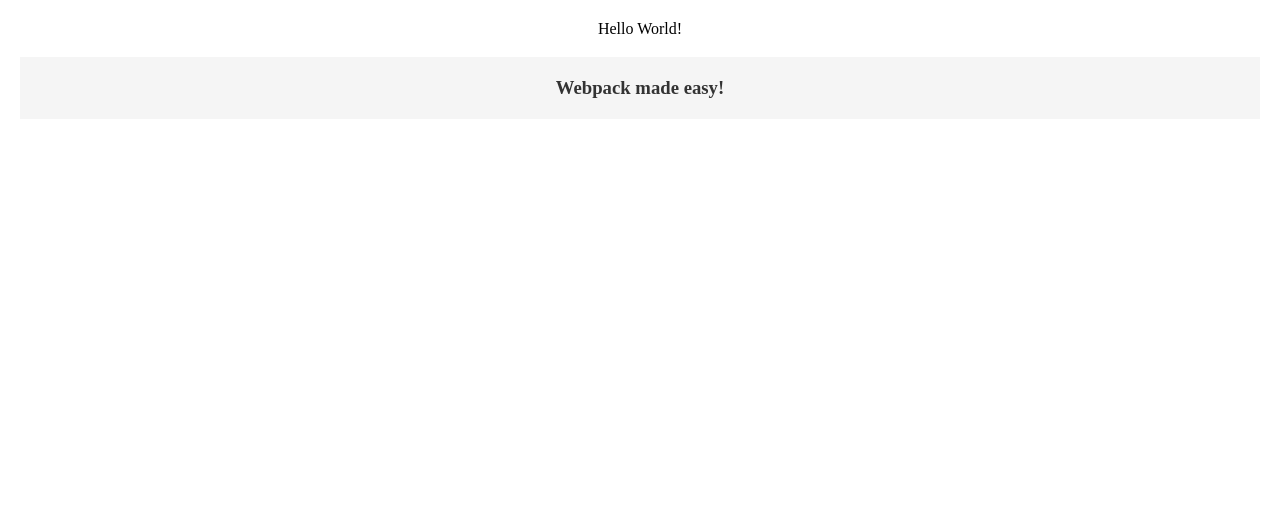
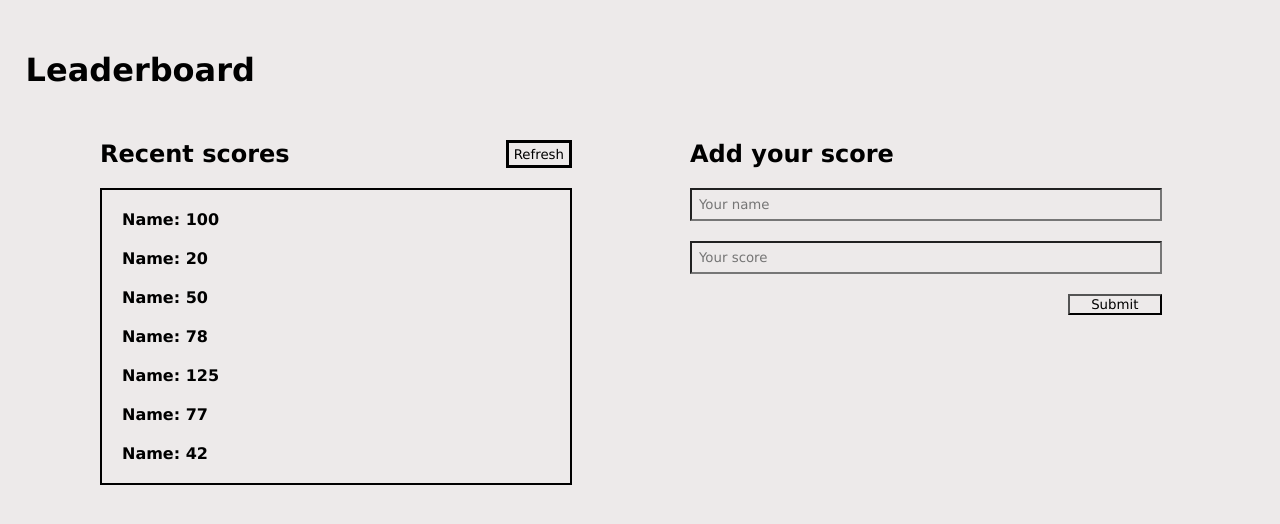
Before and after one commit to SaneMyburg/Leaderboard-ListApp, a website built with webpack: page src/index.html in a window 1280 px wide. Built offline with nearby package versions, Linux system fonts and the light colour scheme.

Commit message:
Add html and styles

```diff
--- a/src/index.html
+++ b/src/index.html
@@ -5,11 +5,54 @@
   <meta charset="UTF-8">
   <meta http-equiv="X-UA-Compatible" content="IE=edge">
   <meta name="viewport" content="width=device-width, initial-scale=1.0">
-  <title>Hello !</title>
+  <title>Leaderboard</title>
 </head>
 
 <body>
-  Hello World!
+  <header>
+    <h1>Leaderboard</h1>
+  </header>
+  <section class="user-info">
+    <div class="recent-scores">
+      <div class="new-score">
+        <h2>Recent scores</h2>
+        <button id="refresh-score">Refresh</button>
+      </div>
+
+      <div class="users-scores">
+        <div class="user-div">
+          <h4>Name: 100</h4>
+        </div>
+        <div class="user-div">
+          <h4>Name: 20</h4>
+        </div>
+        <div class="user-div">
+          <h4>Name: 50</h4>
+        </div>
+        <div>
+          <h4>Name: 78</h4>
+        </div>
+        <div>
+          <h4>Name: 125</h4>
+        </div>
+        <div>
+          <h4>Name: 77</h4>
+        </div>
+        <div>
+          <h4>Name: 42</h4>
+        </div>
+      </div>
+    </div>
+    <div class="add-score">
+      <h2>Add your score</h2>
+      <form action="submit" class="form">
+        <input type="text" id="name" name="user-name" placeholder="Your name" required>
+        <input type="text" id="score" name="user-score" placeholder="Your score" required>
+        <button type="submit" id="submit-score">Submit</button>
+      </form>
+    </div>
+
+  </section>
 
 </body>
 
--- a/src/index.js
+++ b/src/index.js
@@ -1,7 +1 @@
 import './style.css';
-
-const title = document.createElement('h3');
-title.textContent = 'Webpack made easy!';
-
-const page = document.querySelector('body');
-page.append(title);
--- a/src/style.css
+++ b/src/style.css
@@ -1,10 +1,66 @@
-body {
-  text-align: center;
-  margin: 20px;
+* {
+  box-sizing: border-box;
+  margin: 0%;
+  background-color: rgb(237, 234, 234);
+  font-family: 'Lucida Sans', 'Lucida Sans Regular', 'Lucida Grande', 'Lucida Sans Unicode', Geneva, Verdana, sans-serif;
 }
 
-h3 {
-  color: #333;
-  background: #f5f5f5;
-  padding: 20px;
+header {
+  margin: 4% 2%;
 }
+
+.user-info {
+  display: grid;
+  grid-template-columns: 50% 50%;
+  margin-left: 100px;
+}
+
+.new-score {
+  display: flex;
+  width: 80%;
+  padding-bottom: 20px;
+  justify-content: space-between;
+}
+
+.users-scores {
+  display: flex;
+  flex-direction: column;
+  border: 2px solid black;
+  width: 80%;
+  padding: 10px  10px;
+}
+
+.user-div:nth-child(odd) {
+  background: #cfcfcf;
+}
+
+.users-scores div {
+  margin: 10px 10px;
+}
+
+#refresh-score {
+  padding: 0px 5px;
+  border: 3px solid black;
+
+}
+
+.form {
+  width: 80%;
+  display: flex;
+  flex-direction: column;
+  gap: 20px;
+}
+
+input {
+  padding: 7px;
+}
+
+.form {
+  margin-top: 20px;
+}
+
+#submit-score {
+  width: 20%;
+  margin-left: 80%;
+
+}
```
